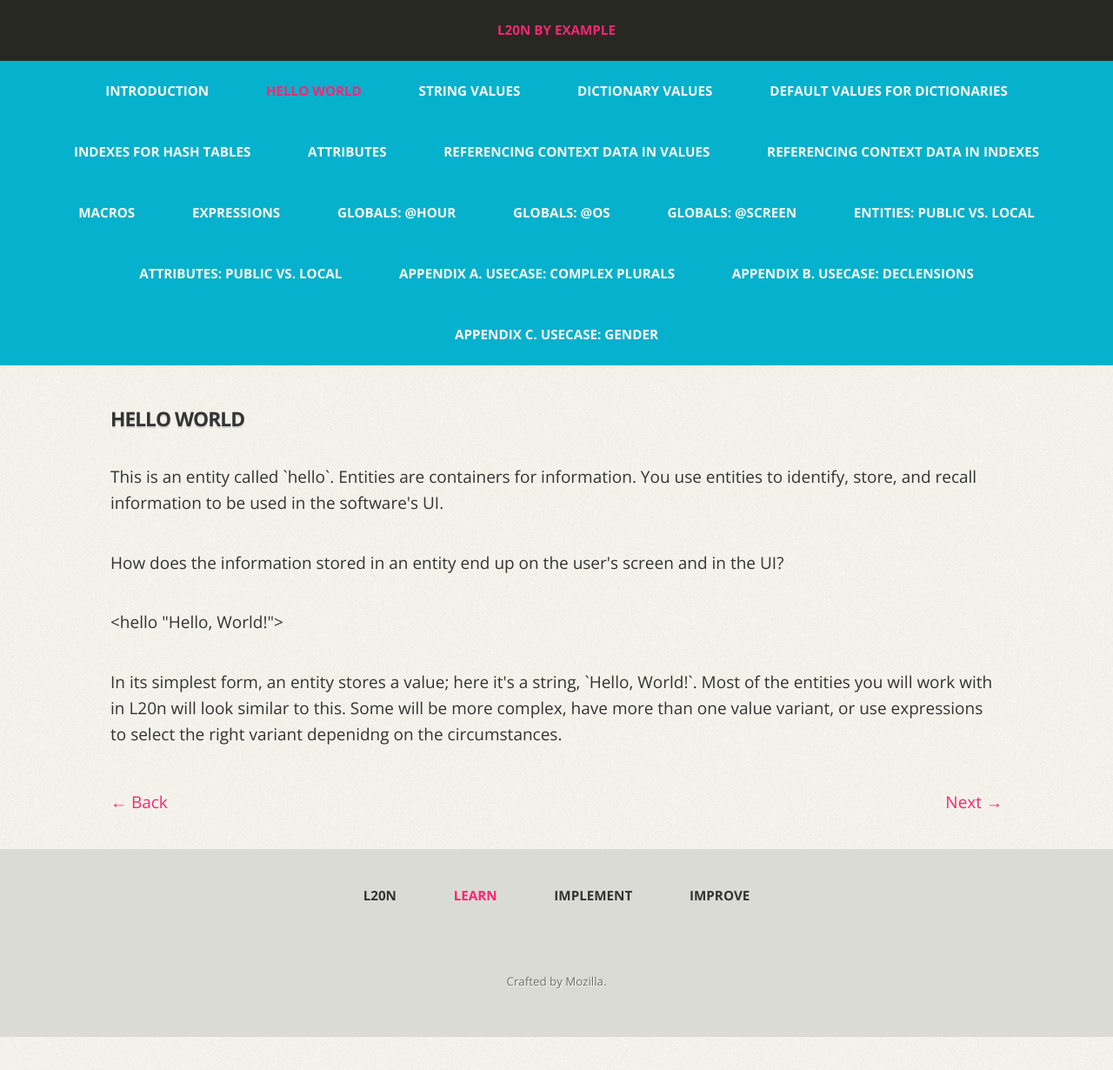
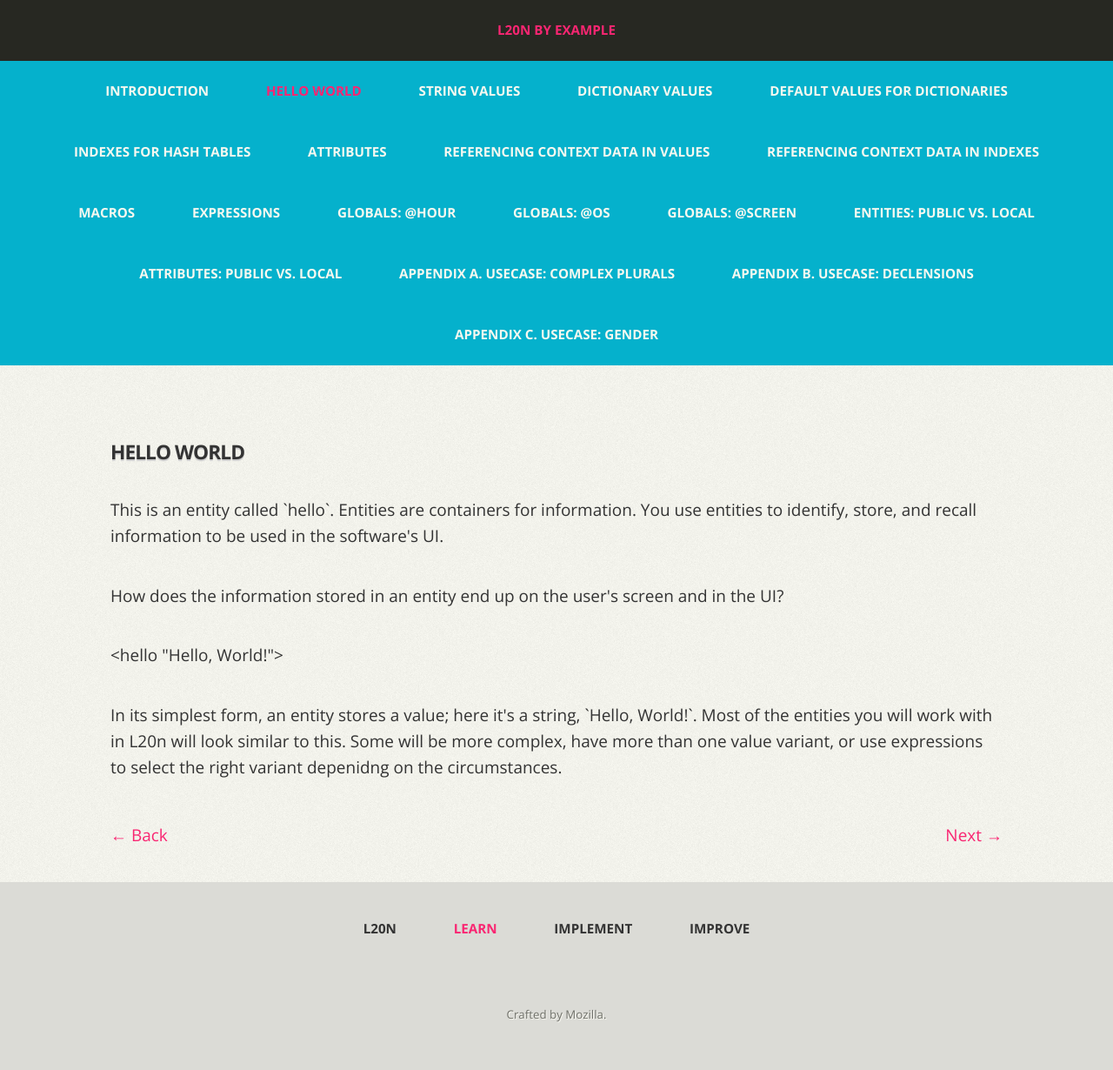
Before and after one commit to l20n/l20n.org, a Jekyll site: the page built from _posts/2012-07-01-hello-world.html, in a window 1280 px wide. Shown: the whole page at 87% size. Built offline with Jekyll 4.4.1, drawn with Linux system fonts in a browser that asks for light colours; nearby versions of some CDN libraries; before the commit the page ends 1192 px from its top, so only the background shows below that.

```diff
--- a/_posts/2012-07-01-hello-world.html
+++ b/_posts/2012-07-01-hello-world.html
@@ -2,7 +2,7 @@
 category: learn
 layout: learn
 title: Hello world
-prev_section: learn
+prev_section: ""
 next_section: string-values
 ---
 
--- a/css/main.css
+++ b/css/main.css
@@ -208,7 +208,7 @@ a.title {
 
 .learn .main-container {
     text-align: left;
-    padding-top: 2em;
+    padding-top: 4em;
 }
 
 .learn button.toggle {
```
